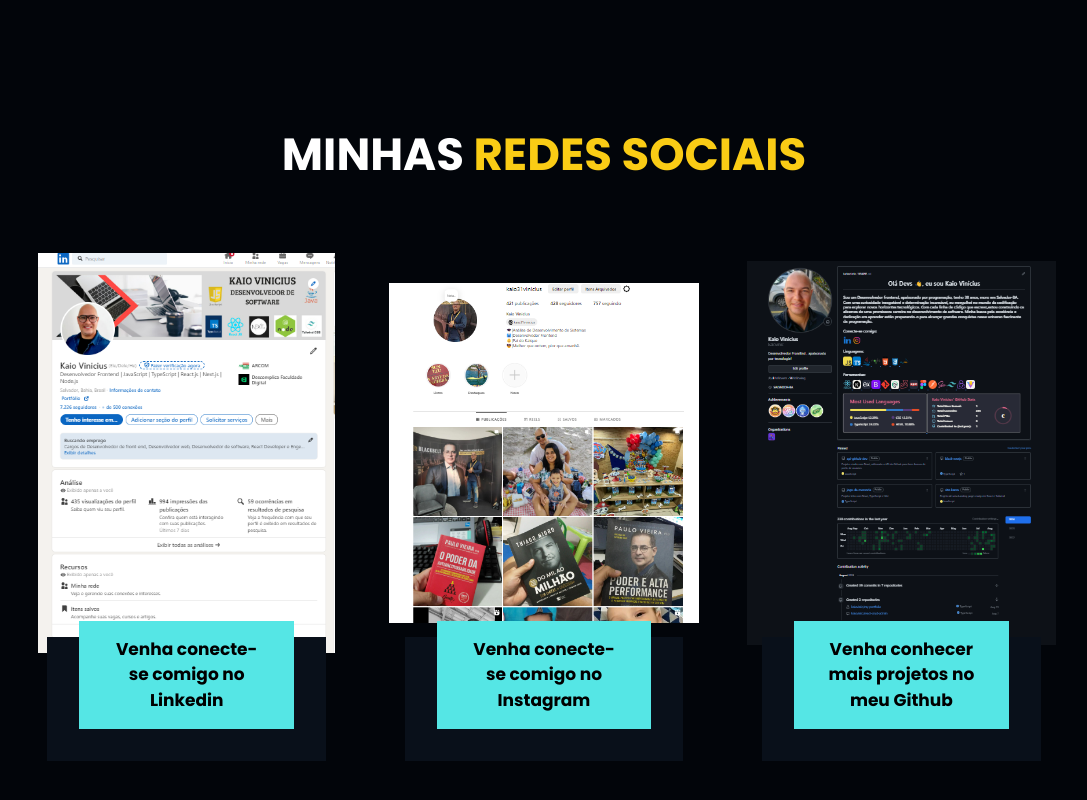
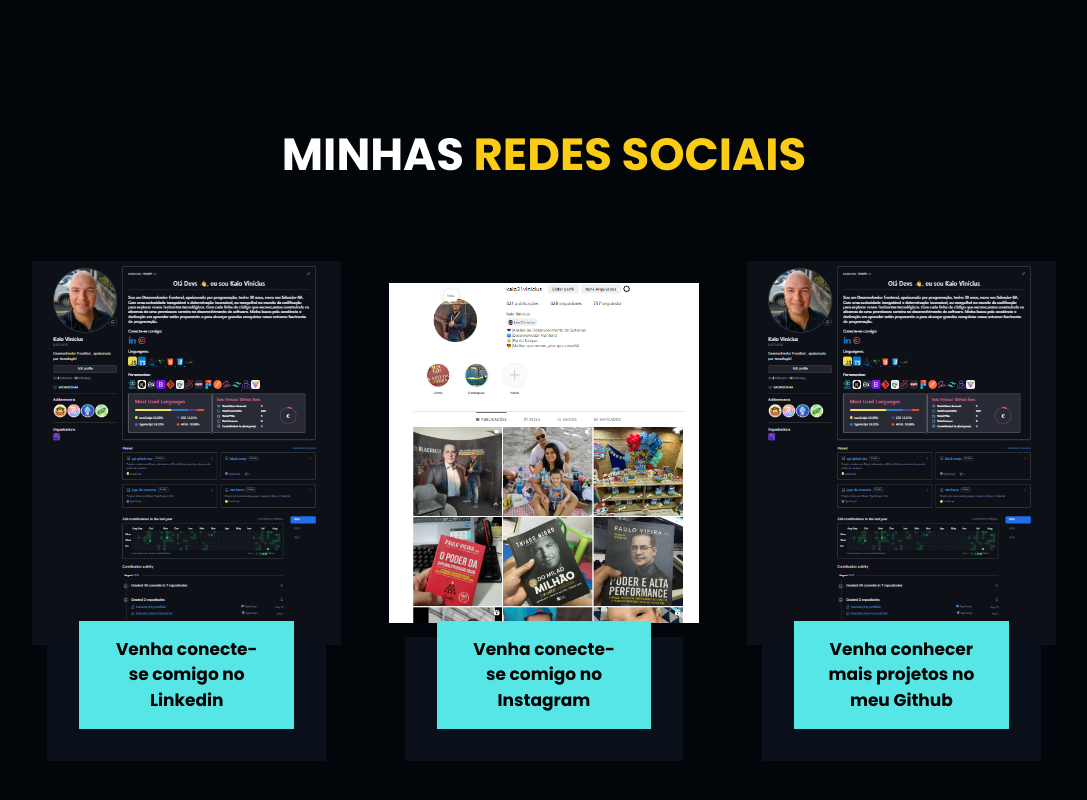
Before and after one commit to kaiovinic/my-portfolio, a Next.js app: page / in a window 1280 px wide. Shown: the part 5711-6511 px from the top of the page, without its empty margins (96-1183 px from the left). Built offline with nearby package versions, Linux system fonts and the light colour scheme.

Commit message:
testando

```diff
--- a/Components/Blog.tsx
+++ b/Components/Blog.tsx
@@ -11,7 +11,7 @@ const Blog = () => {
         <div data-aos="fade-up">
           <div className="w-[100%] relative h-[400px]">
             <Image
-              src="/images/linkedin.png"
+              src="/images/github.png"
               alt="linkedin"
               fill
               style={{ objectFit: "contain" }}
```
